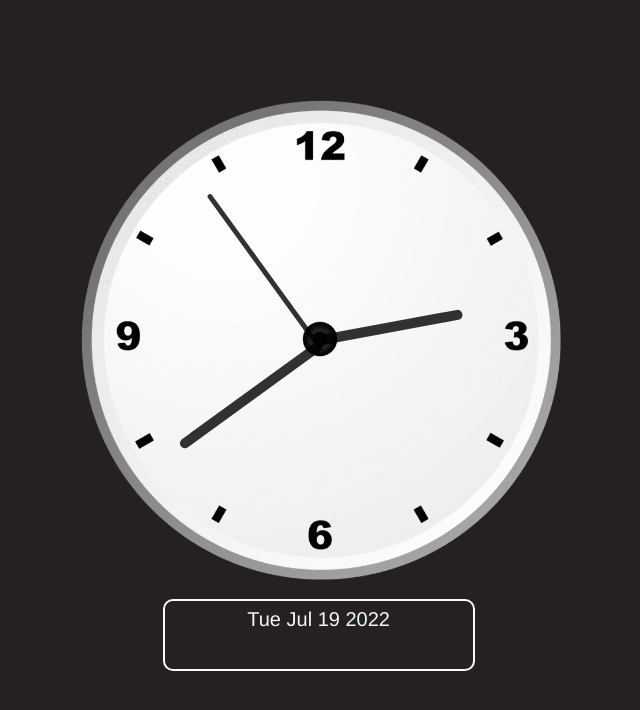
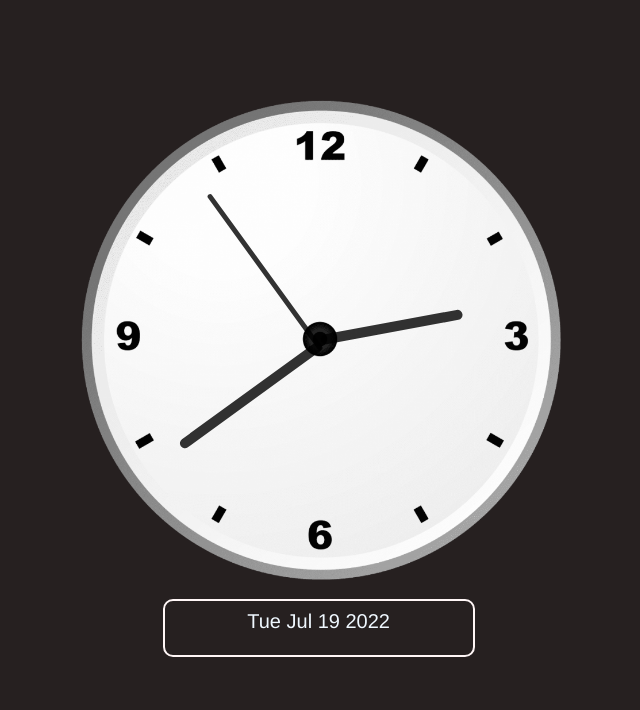
Before and after one commit to arvindbhagat/clock.github.io, a plain HTML site: page index.html in a window 1280 px wide. Shown: the whole page, without its empty margins (319-959 px from the left). Drawn offline with Linux system fonts and the light colour scheme.

Commit message:
Update index.html

```diff
--- a/index.html
+++ b/index.html
@@ -56,14 +56,14 @@
         }
         #date{
             width: 65%;
-            height: 15%;
+            height: 12%;
             border: 2px solid rgb(255, 246, 246);
             border-radius: 10px;
             position: absolute;
             top: 104%;
             left: 17%;
             color: aliceblue;
-            padding-top: 7px;
+            padding-top: 9px;
             text-align: center;
             font-family: 'Franklin Gothic Medium', 'Arial Narrow', Arial, sans-serif;
             font-size: 20px;
```
